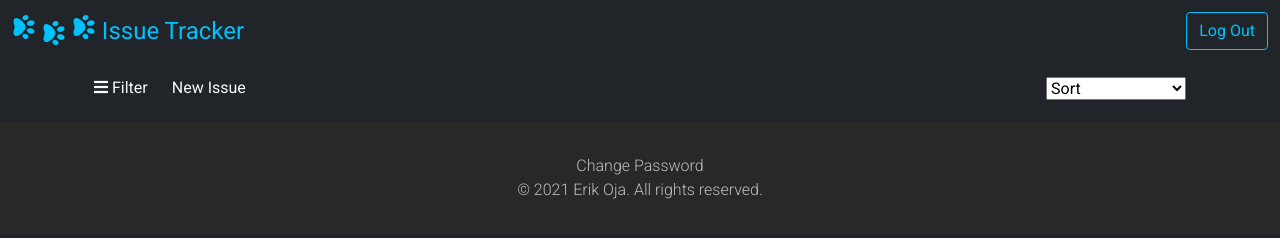
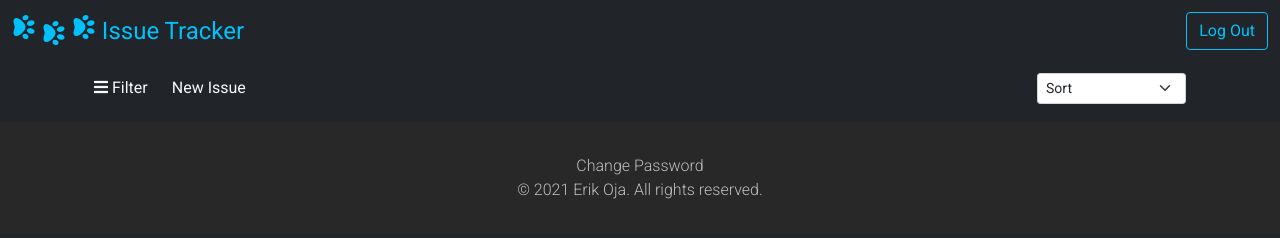
Before and after one commit to eoja82/multi-project-issue-tracker, a website: page views/index.html in a window 1280 px wide. Drawn offline with nearby package versions, Linux system fonts and the light colour scheme; files that its build step writes are made by us from their sources; no server answers; files whose address does not match are found by name.

Commit message:
styling for sort select element

```diff
--- a/public/style.css
+++ b/public/style.css
@@ -52,6 +52,7 @@ body {
 #sortDateCreated {
   position: absolute;
   right: 1.5rem;
+  width: auto;
 }
 @media only screen and (max-width: 350px) {
   #filterAndSortContainer {
--- a/views/index.html
+++ b/views/index.html
@@ -27,7 +27,7 @@
   <div id="filterAndSortContainer" class="container bg-dark">
     <button id="filterMenuButton" class="btn btn-outline-light" type="button" data-bs-toggle="offcanvas" data-bs-target="#filters" aria-controls="filters"><i class="fas fa-bars"></i> Filter</button>
     <button id="newIssueButton" class="btn btn-outline-light" data-bs-toggle="modal" data-bs-target="#newIssueModal">New Issue</button>
-    <select name="sortDateCreated" id="sortDateCreated" aria-label="">
+    <select name="sortDateCreated" id="sortDateCreated" class="form-select form-select-sm" aria-label="">
       <option value="by date" selected disabled>Sort</option>
       <option value="createdOldest">Created Oldest</option>
       <option value="createdNewest">Created Newest</option>
```
